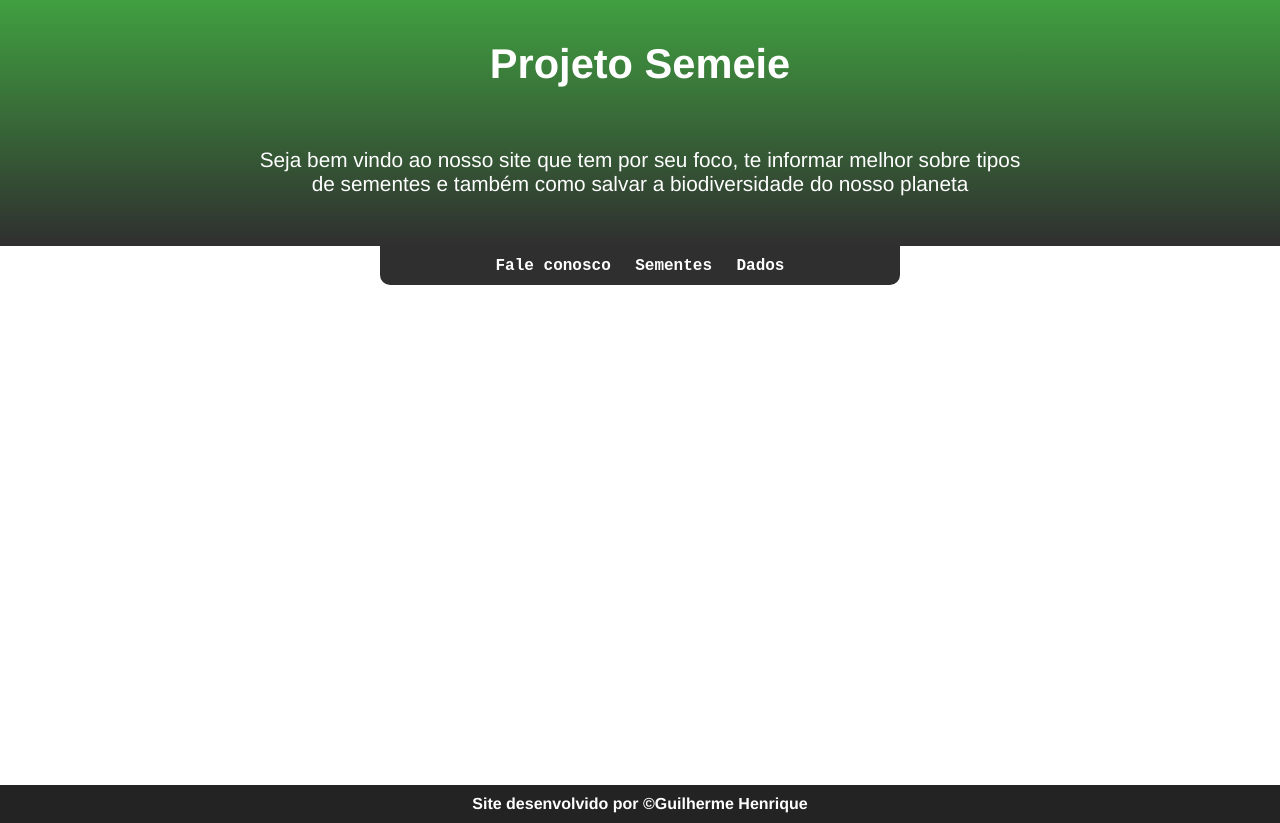
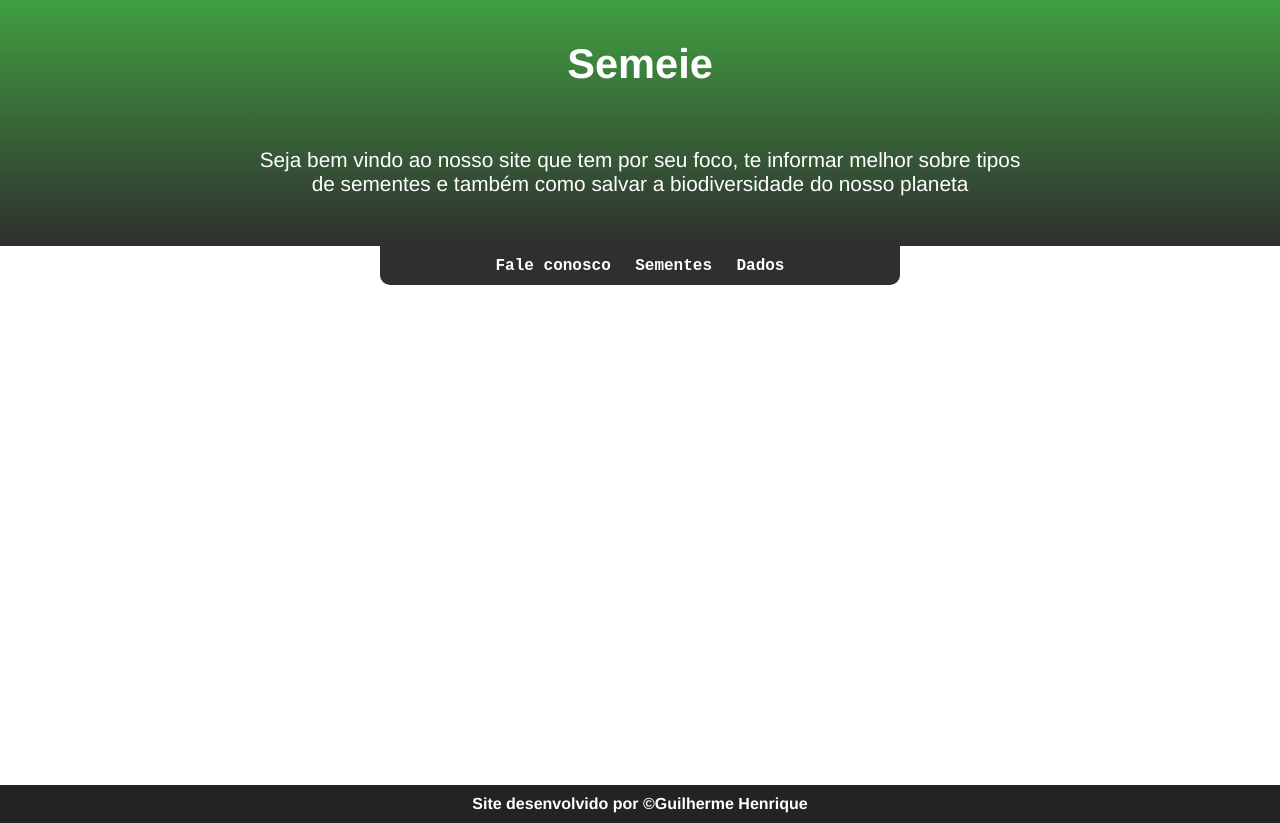
Before and after one commit to Gui-gt/Tela_semeie, a plain HTML site: page index.html in a window 1280 px wide. Drawn offline with Linux system fonts and the light colour scheme.

Commit message:
Update index.html

```diff
--- a/index.html
+++ b/index.html
@@ -9,7 +9,7 @@
 </head>
 <body>
     <header>
-        <h1>Projeto Semeie</h1>
+        <h1>Semeie</h1>
 
         <p>Seja bem vindo ao nosso site que tem por seu foco, te informar melhor sobre tipos <br> de sementes e também como salvar a biodiversidade do nosso planeta</p>
     </header>
```
